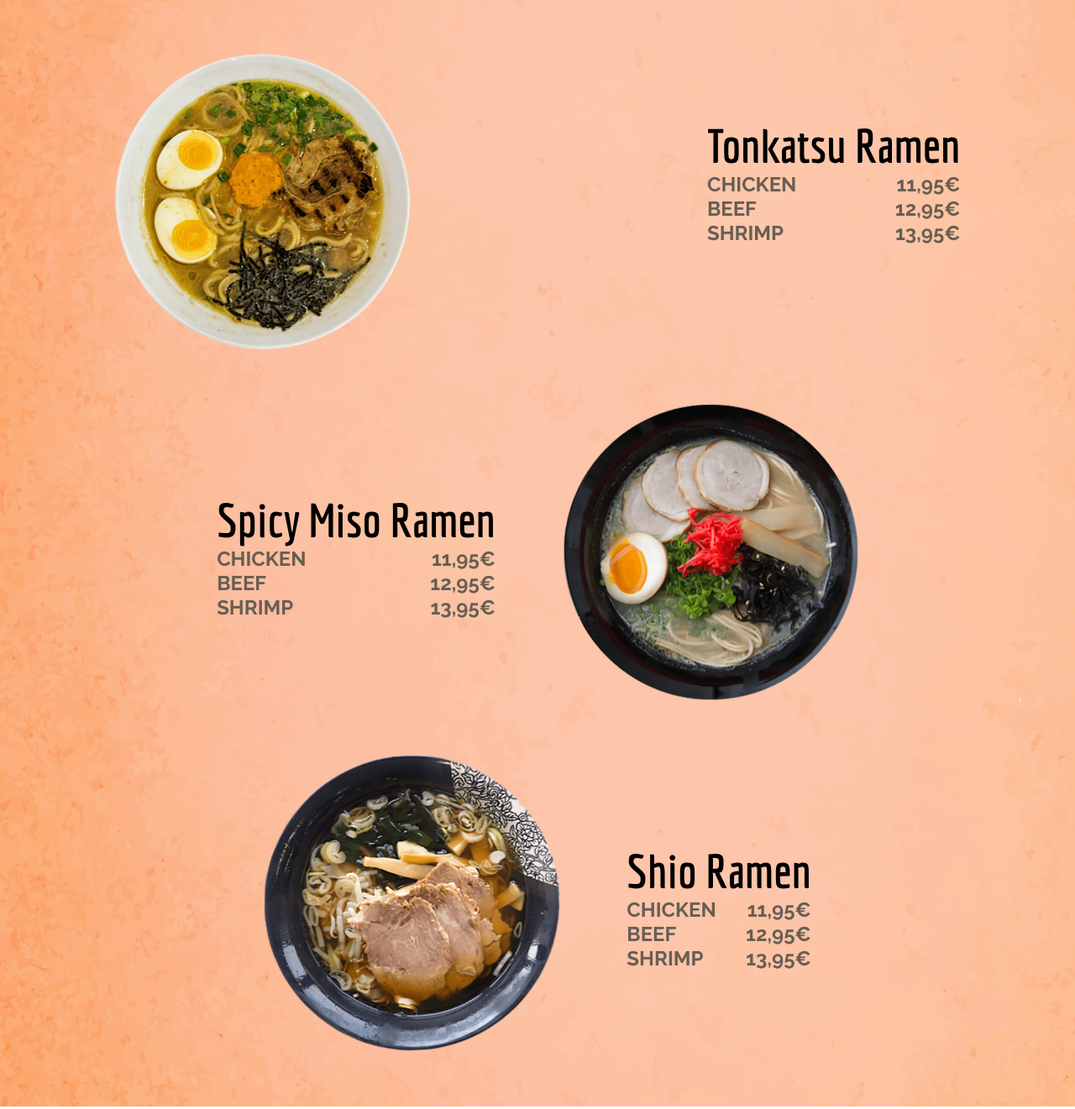
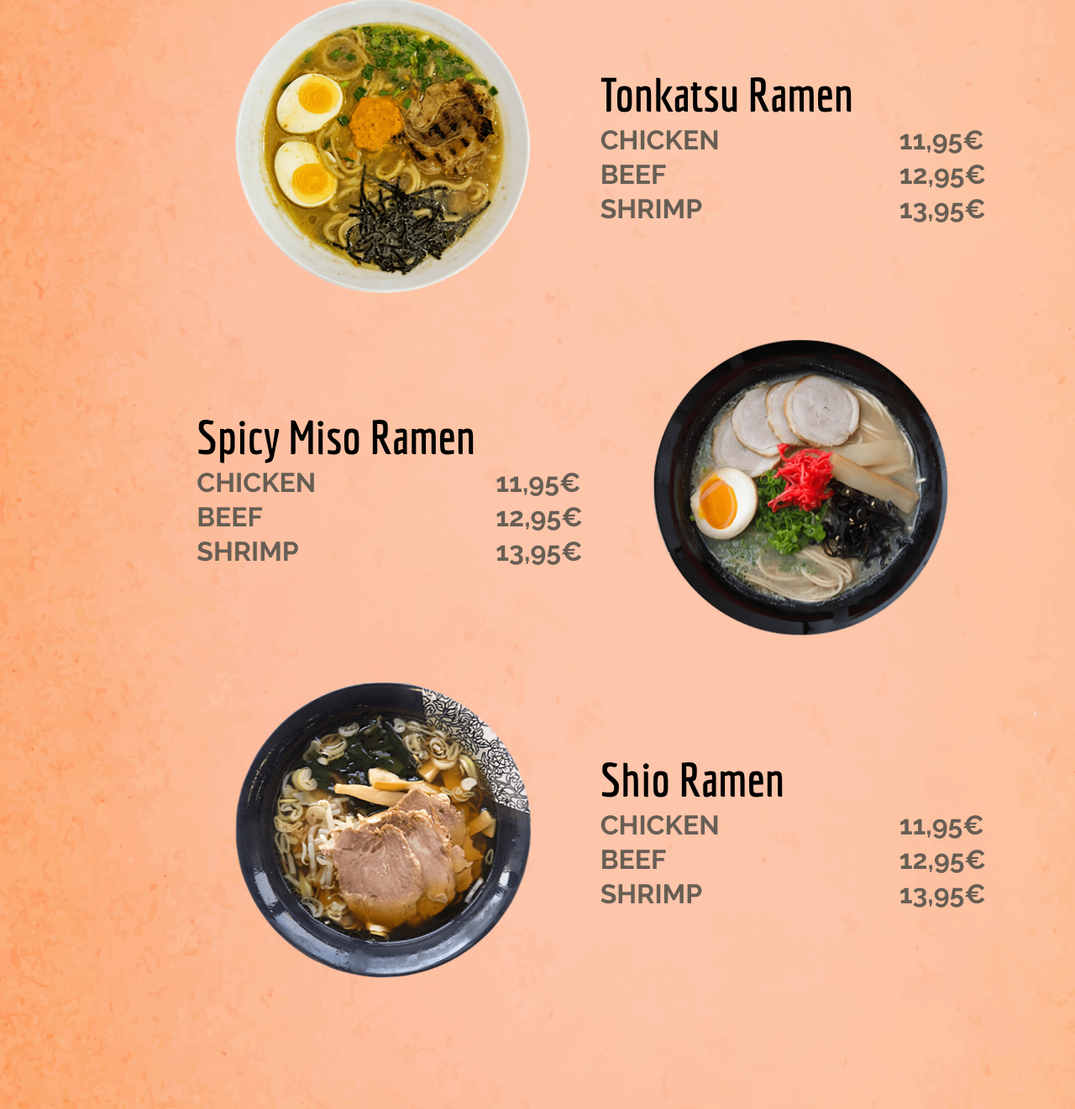
Before and after one commit to Aslan67GS/sakura-v2, a plain HTML site: page index.html in a window 1280 px wide. Shown: the part 2097-3418 px from the top of the page at 84% size. Drawn offline with Linux system fonts and the light colour scheme.

Commit message:
Refactor menu layout to use tables for better structure and readability; update styles for improved spacing and alignment

```diff
--- a/index.html
+++ b/index.html
@@ -70,64 +70,66 @@
                 <div class="box-one">
                     <img class="r-img"
                         src="./img/R1.png" alt>
-                    <div class="full-text">
-                        <span class="head">Tonkatsu
-                            Ramen</span>
-                        <ul class="ul-text">
-                            <li>CHICKEN</li>
-                            <li>11,95€</li>
-                        </ul>
-                        <ul class="ul-text">
-                            <li>BEEF</li>
-                            <li>12,95€</li>
-                        </ul>
-                        <ul class="ul-text">
-                            <li>SHRIMP</li>
-                            <li>13,95€</li>
-                        </ul>
-                    </div>
+                    <table>
+                        <tr>
+                            <th class="head">Tonkatsu Ramen</th>
+                            <tr>
+                                <td>CHICKEN </td>
+                                <td>11,95€</td>
+                            </tr>
+                            <tr>
+                                <td>BEEF</td>
+                                <td>12,95€</td>
+                            </tr>
+                            <tr>
+                                <td>SHRIMP</td>
+                                <td>13,95€</td>
+                            </tr>
+                        </table>
                     </div>
                     <div class="box-two">
-                    <img class="r-img-two"
+                        <img class="r-img"
                             src="./img/R2.png" alt>
-                    <div>
-                        <span class="head">Spicy Miso
-                            Ramen</span>
-                        <ul class="ul-text">
-                            <li>CHICKEN</li>
-                            <li>11,95€</li>
-                        </ul>
-                        <ul class="ul-text">
-                            <li>BEEF</li>
-                            <li>12,95€</li>
-                        </ul>
-                        <ul class="ul-text">
-                            <li>SHRIMP</li>
-                            <li>13,95€</li>
-                        </ul>
+                        <table class="table-two">
+                            <tr>
+                                <th class="head">Spicy Miso Ramen</th>
+                                <tr>
+                                    <td>CHICKEN </td>
+                                    <td>11,95€</td>
+                                </tr>
+                                <tr>
+                                    <td>BEEF</td>
+                                    <td>12,95€</td>
+                                </tr>
+                                <tr>
+                                    <td>SHRIMP</td>
+                                    <td>13,95€</td>
+                                </tr>
+                            </table>
                         </div>
-                </div>
-                <div class="box-three">
+                        <div class="box-one">
                             <img class="r-img"
                                 src="./img/R3.png" alt>
-                    <div>
-                        <span class="head">Shio
-                            Ramen</span>
-                        <ul class="ul-text">
-                            <li>CHICKEN</li>
-                            <li>11,95€</li>
-                        </ul>
-                        <ul class="ul-text">
-                            <li>BEEF</li>
-                            <li>12,95€</li>
-                        </ul>
-                        <ul class="ul-text">
-                            <li>SHRIMP</li>
-                            <li>13,95€</li>
-                        </ul>
+                            <table>
+                                <tr>
+                                    <th class="head">Shio Ramen</th>
+                                    <tr>
+                                        <td>CHICKEN </td>
+                                        <td>11,95€</td>
+                                    </tr>
+                                    <tr>
+                                        <td>BEEF</td>
+                                        <td>12,95€</td>
+                                    </tr>
+                                    <tr>
+                                        <td>SHRIMP</td>
+                                        <td>13,95€</td>
+                                    </tr>
+                                </table>
                             </div>
                         </div>
                     </div>
+
                 </div>
                 <div>
                     <div class="findus-container">
--- a/style.css
+++ b/style.css
@@ -138,43 +138,45 @@ body {
 .third-container {
     background-image: url(./img/section_our_menu_bg.jpg);
     background-size: cover;
+    padding: 120px;
 }
 .our-menu-text {
     display: flex;
     justify-content: center;
     align-items: center;
-    padding-top: 120px;
     padding-bottom: 64px;
+    margin: 0;
     color: #9F0908;
     font-size: 80px;
     font-weight: bold;
     font-family: "raleway", sans-serif;
 }
-        .box-one {
+.box-one {
     display: flex;
-    justify-content: space-around;
     align-items: center;
     padding-bottom: 56px;
+    padding-left: 160px;
+    padding-right: 160px;
 }
 .r-img {
     width: 352px;
     height: 352px;
-    margin-bottom: 10px;
-    margin-right: 80px;
 }
-.r-img-two {
-    width: 352px;
-    height: 352px;
-    margin-bottom: 10px;
-    margin-left: 80px;
+table {
+    margin-top: 20px;
+    margin-bottom: 20px;
+    padding-left: 80px;
 }
-.full-text {
-    flex-direction: column;
-    justify-content: center;
-    align-items: left;
-    padding-bottom: 56px;
+td {
+    font-family: "raleway", sans-serif;
+    font-size: 32px;
+    font-weight: bold;
+    color: #675e54;
 }
 .head {
+    width: 352px;
+    display: flex;
+    justify-content: flex-start;
     font-family: "economica", sans-serif;
     font-size: 56px;
     font-weight: bold;
@@ -199,19 +201,18 @@ ul {
 }
 .box-two {
     display: flex;
+    flex-direction: row-reverse;
     justify-content: center;
     align-items: center;
-    text-align: center;
-    flex-direction: row-reverse;
     padding-bottom: 56px;
+    padding-left: 160px;
+    padding-right: 160px;
 }
-.box-three {
-    display: flex;
-    justify-content: center;
-    align-items: center;
-    text-align: center;
-    padding-bottom: 56px;
-        }
+.table-two {
+    margin-top: 20px;
+    margin-bottom: 20px;
+    padding-right: 80px;
+}
 .findus-container {
     display: flex;
     justify-content: center;
```
Lines whose indentation alone changed are shown as unchanged.
